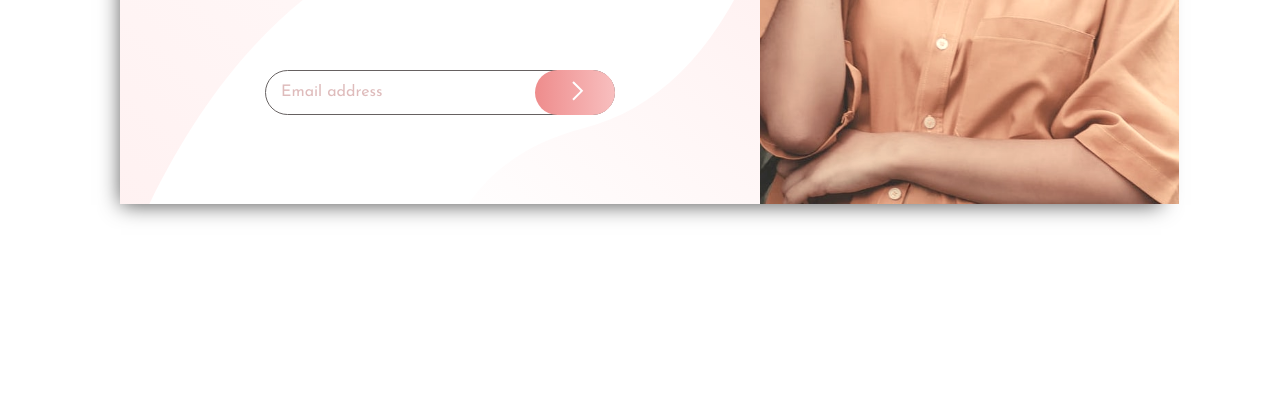
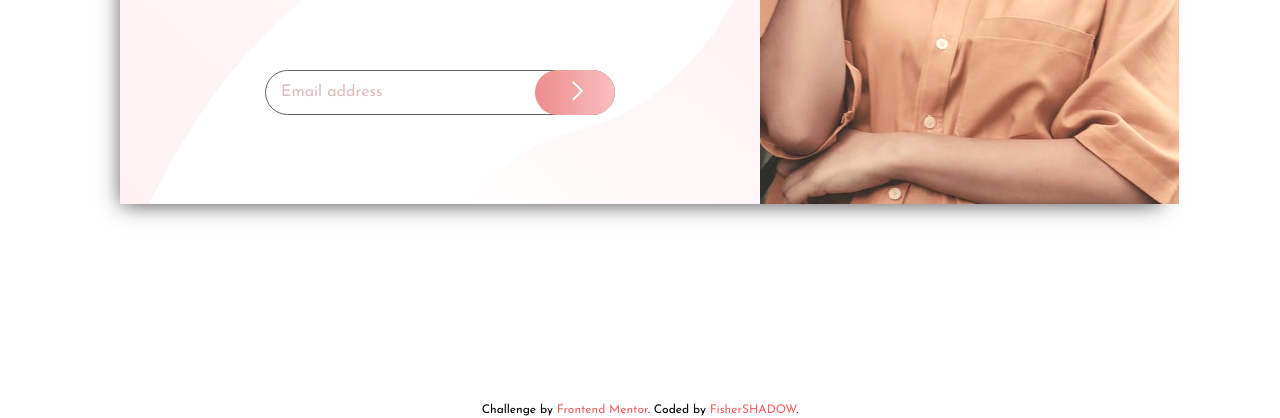
Before and after one commit to FisherSHADOW/base-apparel-coming-soon, a plain HTML site: page index.html in a window 1280 px wide. Shown: the part 546-964 px from the top of the page. Drawn offline with Linux system fonts and the light colour scheme.

Commit message:
autor added

```diff
--- a/assets/css/mediaQuerry.css
+++ b/assets/css/mediaQuerry.css
@@ -106,7 +106,7 @@
    box-shadow: none;
    background: rgb(238,140,140);
    background: linear-gradient(90deg, rgb(233, 170, 170) 0%, rgb(250, 216, 216) 100%);
-   transform: scale(1.1);
+   transform: scale(1);
    box-shadow: 0px 1px 15px rgba(0, 0, 0, 0.315);
  }
  #submitBtn img{
--- a/assets/css/style.css
+++ b/assets/css/style.css
@@ -155,3 +155,13 @@
     height: 550px;
     filter: sepia(30%);
  }
+ .autor{
+   width: 100%;
+   text-align: center;
+   font-family: var(--font-family1);
+   font-size: 12px;
+ }
+ .autor a{
+   text-decoration: none;
+   color: var(--soft-red);
+ }
--- a/index.html
+++ b/index.html
@@ -51,7 +51,7 @@
                 class="error-icon"
                 src="./assets/images/icon-error.svg"
               />
-              <button onclick="validation()"  id="submitBtn">
+              <button onclick="validation()" id="submitBtn">
                 <img src="./assets/images/icon-arrow.svg" alt="" />
               </button>
             </form>
@@ -68,6 +68,16 @@
         </div>
       </div>
     </main>
+    <div class="autor">
+      Challenge by
+      <a
+        href= "https://www.frontendmentor.io/challenges/interactive-rating-component-koxpeBUmI"
+        target="_blank"
+        >Frontend Mentor</a
+      >. Coded by
+      <a href="https://github.com/FisherSHADOW?tab=repositories">FisherSHADOW</a
+      >.
+    </div>
     <script src="./assets/js/main.js"></script>
   </body>
 </html>
```
Also changed, not shown: assets/design/design-model.jpg (added), 1 other file.
